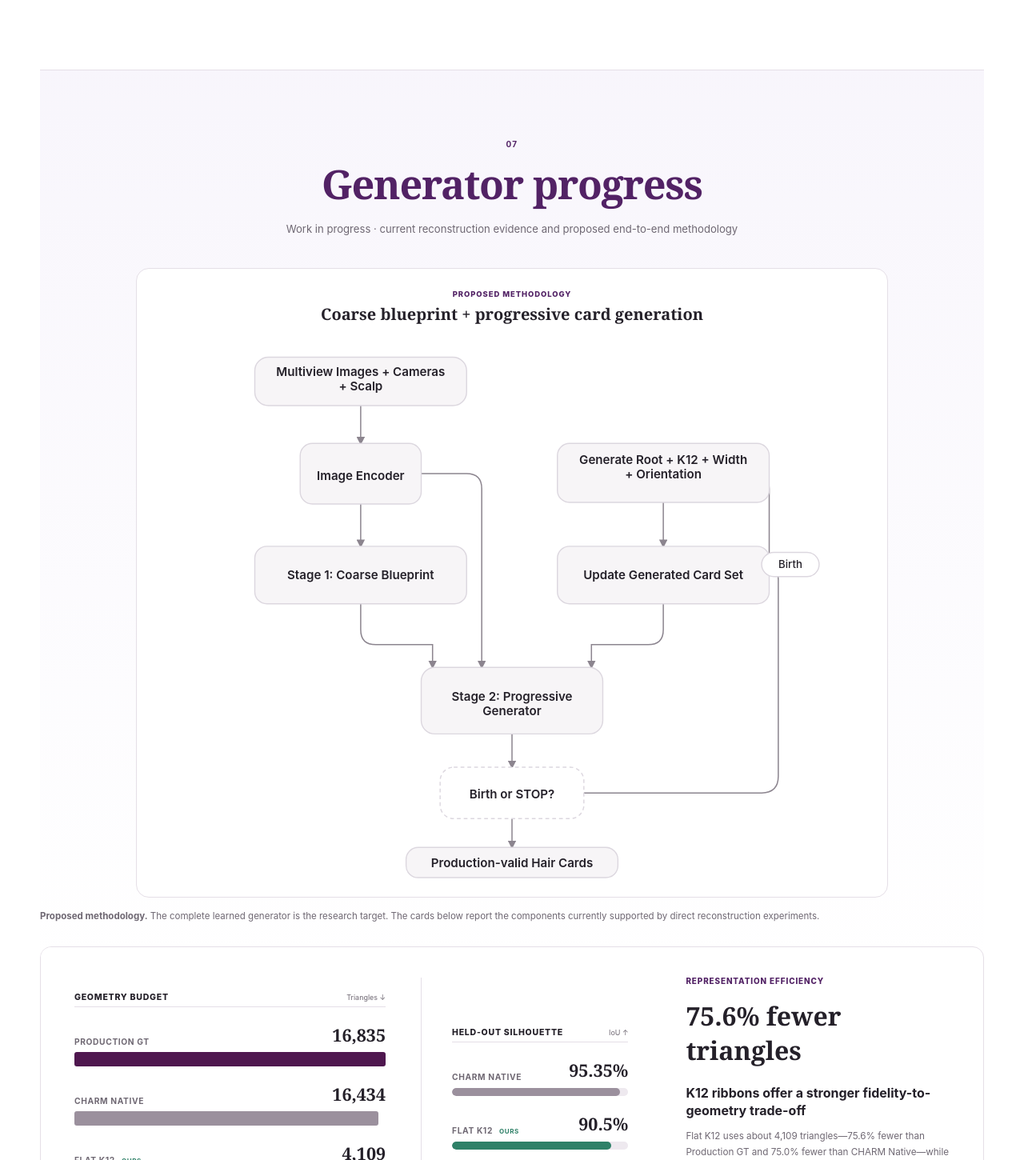
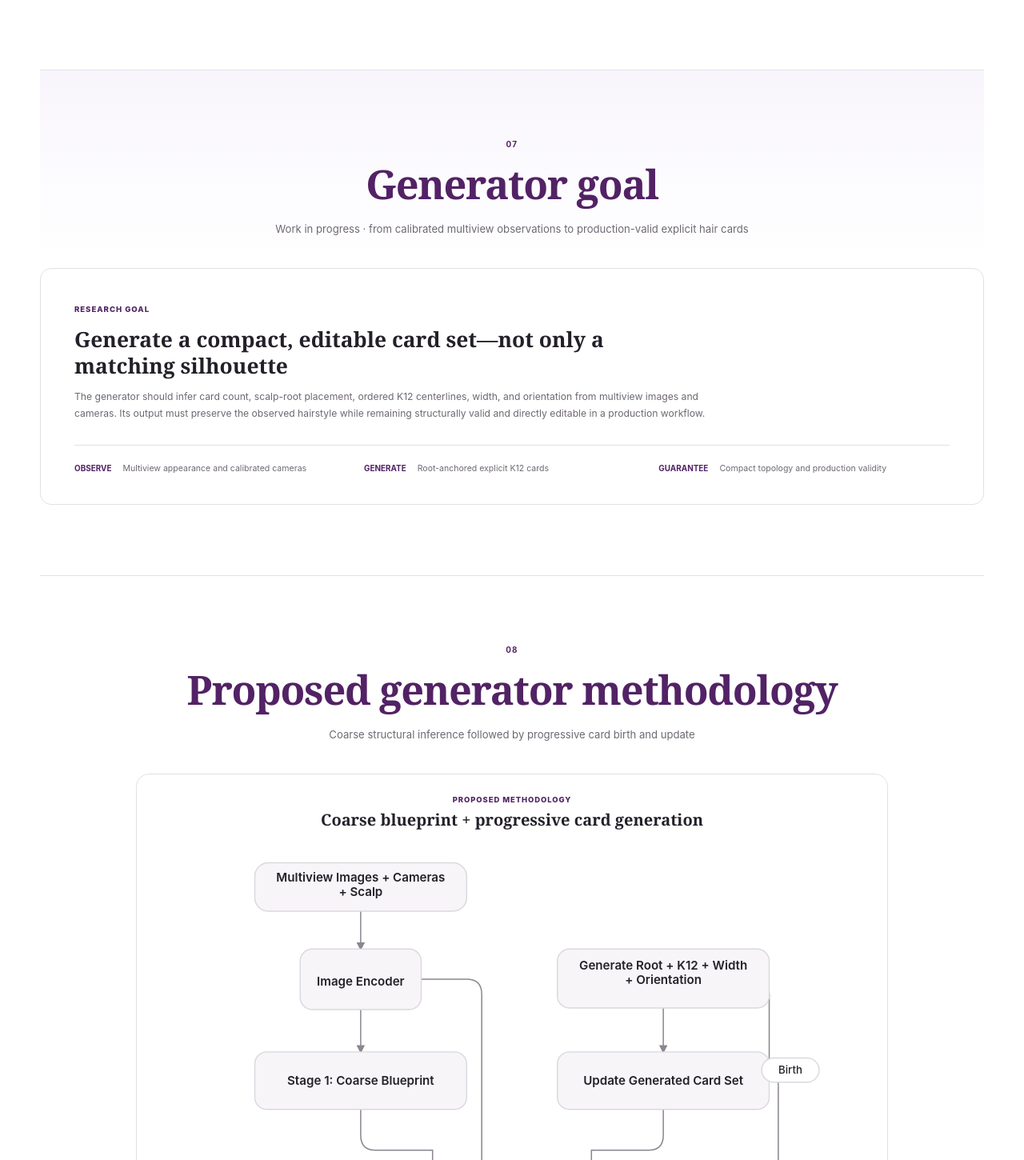
Before and after one commit to Xinyi-0916/research-site, a React (Vite) app: page / in a window 1280 px wide. Shown: the part 10550-12000 px from the top of the page at 80% size. Built offline with nearby package versions, Linux system fonts and the light colour scheme.

Commit message:
Restructure generator goal methodology and progress

```diff
--- a/src/ResearchSite.jsx
+++ b/src/ResearchSite.jsx
@@ -135,8 +135,18 @@ function ResultsCharts() {
 }
 
 function GeneratorProgress() {
-  return <section className="content-section generator-section" id="generator">
-    <SectionHead number="07" title="Generator progress" note="Work in progress · current reconstruction evidence and proposed end-to-end methodology" />
+  return <>
+    <section className="content-section generator-section" id="generator">
+      <SectionHead number="07" title="Generator goal" note="Work in progress · from calibrated multiview observations to production-valid explicit hair cards" />
+      <div className="generator-goal-card">
+        <span>Research goal</span>
+        <h3>Generate a compact, editable card set—not only a matching silhouette</h3>
+        <p>The generator should infer card count, scalp-root placement, ordered K12 centerlines, width, and orientation from multiview images and cameras. Its output must preserve the observed hairstyle while remaining structurally valid and directly editable in a production workflow.</p>
+        <div><strong>Observe</strong><span>Multiview appearance and calibrated cameras</span><strong>Generate</strong><span>Root-anchored explicit K12 cards</span><strong>Guarantee</strong><span>Compact topology and production validity</span></div>
+      </div>
+    </section>
+    <section className="content-section generator-method-section" id="generator-methodology">
+    <SectionHead number="08" title="Proposed generator methodology" note="Coarse structural inference followed by progressive card birth and update" />
     <figure className="generator-flowchart">
       <figcaption><span>Proposed methodology</span><strong>Coarse blueprint + progressive card generation</strong></figcaption>
       <svg viewBox="0 0 920 720" role="img" aria-labelledby="generator-flow-title generator-flow-desc">
@@ -166,23 +176,23 @@ function GeneratorProgress() {
         </g>
       </svg>
     </figure>
-    <p className="pipeline-boundary"><strong>Proposed methodology.</strong> The complete learned generator is the research target. The cards below report the components currently supported by direct reconstruction experiments.</p>
+    <p className="pipeline-boundary"><strong>Method boundary.</strong> The complete learned generator is the research target; the modules below are currently validated through representation and reconstruction experiments.</p>
+    </section>
+    <section className="content-section generator-progress-section" id="generator-progress">
+    <SectionHead number="09" title="Generator progress" note="Current representation, reconstruction, and geometry-prior evidence" />
     <div className="generator-studies">{generatorProgress.studies.map((study) => <article key={study.label}>
-      {study.kind === 'representation' ? <figure className="representation-figure" aria-label="Production GT uses 16,835 triangles, CHARM Native uses 16,434, and compact K12 ribbons use 4,109. CHARM reaches 95.35 percent held-out silhouette IoU and K12 reaches 90.5 percent.">
-        <div className="triangle-comparison">
-          <header><span>Geometry budget</span><small>Triangles ↓</small></header>
-          <div className="production"><span>Production GT</span><strong>{study.sourceTriangles.toLocaleString()}</strong><i style={{ '--bar-size': '100%' }} /></div>
-          <div className="charm"><span>CHARM Native</span><strong>{study.charmTriangles.toLocaleString()}</strong><i style={{ '--bar-size': `${(study.charmTriangles / study.sourceTriangles) * 100}%` }} /></div>
-          <div className="ours"><span>Flat K12 <b>Ours</b></span><strong>{study.compactTriangles.toLocaleString()}</strong><i style={{ '--bar-size': `${(study.compactTriangles / study.sourceTriangles) * 100}%` }} /></div>
-        </div>
-        <div className="representation-retention"><header><span>Held-out silhouette</span><small>IoU ↑</small></header>
-          <div><span>CHARM Native</span><strong>{study.charmIou}%</strong><i><b style={{ '--retention': `${study.charmIou}%` }} /></i></div>
-          <div className="ours"><span>Flat K12 <b>Ours</b></span><strong>{study.heldoutIou}%</strong><i><b style={{ '--retention': `${study.heldoutIou}%` }} /></i></div>
+      {study.kind === 'representation' ? <figure className="representation-figure" aria-label="Vertical triangle-count comparison: Production GT 16,835, CHARM Native 16,434, and our Flat K12 representation 4,109.">
+        <figcaption><strong>Representation geometry budget</strong><span>Triangle count ↓ · silhouette IoU is noted below each bar</span></figcaption>
+        <div className="representation-bars">
+          <div><strong>{study.sourceTriangles.toLocaleString()}</strong><i style={{ height: '100%' }} /><span>Production GT</span><small>Reference · 100%</small></div>
+          <div><strong>{study.charmTriangles.toLocaleString()}</strong><i style={{ height: `${study.charmTriangles / study.sourceTriangles * 100}%` }} /><span>CHARM</span><small>IoU · {study.charmIou}%</small></div>
+          <div className="ours"><strong>{study.compactTriangles.toLocaleString()}</strong><i style={{ height: `${study.compactTriangles / study.sourceTriangles * 100}%` }} /><span>Ours</span><small>IoU · {study.heldoutIou}%</small></div>
         </div>
       </figure> : <figure><img src={study.image} alt={study.alt} /></figure>}
       <div><span>{study.label}</span><strong className="generator-value">{study.value}</strong><h3>{study.title}</h3><p>{study.body}</p></div>
     </article>)}</div>
-  </section>
+    </section>
+  </>
 }
 
 export default function ResearchSite() {
--- a/src/styles.css
+++ b/src/styles.css
@@ -447,6 +447,13 @@ th:first-child { text-align: left; }
 .loss-terms .math-display, .loss-terms .math-display * { letter-spacing: normal !important; text-transform: none !important; }
 
 .generator-section { background: linear-gradient(180deg, rgba(246,243,251,.78), transparent 38%); }
+.generator-goal-card { margin-top: 28px; padding: 38px 42px; border: 1px solid var(--line); border-radius: 14px; background: white; }
+.generator-goal-card > span { color: var(--green); font-size: .6rem; font-weight: 800; letter-spacing: .1em; text-transform: uppercase; }
+.generator-goal-card h3 { max-width: 760px; margin: 14px 0 12px; font-family: var(--serif); font-size: 1.65rem; font-weight: 600; line-height: 1.25; }
+.generator-goal-card > p { max-width: 800px; margin: 0; color: var(--muted); font-size: .76rem; line-height: 1.7; }
+.generator-goal-card > div { display: grid; grid-template-columns: auto 1fr auto 1fr auto 1fr; margin-top: 28px; padding-top: 22px; align-items: baseline; gap: 8px 14px; border-top: 1px solid var(--line); }
+.generator-goal-card > div strong { color: var(--green); font-size: .62rem; text-transform: uppercase; }
+.generator-goal-card > div span { color: var(--muted); font-size: .66rem; }
 .generator-flowchart { max-width: 940px; margin: 28px auto 0; padding: 26px 34px 20px; border: 1px solid var(--line); border-radius: 16px; background: white; }
 .generator-flowchart figcaption { display: grid; justify-items: center; gap: 6px; }
 .generator-flowchart figcaption span { color: var(--green); font-size: .59rem; font-weight: 800; letter-spacing: .1em; text-transform: uppercase; }
@@ -464,24 +471,18 @@ th:first-child { text-align: left; }
 .generator-studies > article { display: grid; grid-template-columns: minmax(0, 1.45fr) minmax(270px, .75fr); min-height: 320px; overflow: hidden; border: 1px solid var(--line); border-radius: 14px; background: white; }
 .generator-studies figure { margin: 0; min-height: 320px; background: #fff; }
 .generator-studies img { width: 100%; height: 100%; max-height: 470px; object-fit: contain; display: block; }
-.representation-figure { display: grid; grid-template-columns: minmax(0, 1.2fr) minmax(230px, .8fr); align-items: stretch; gap: 44px; padding: 38px 42px; }
-.triangle-comparison, .representation-retention { display: grid; align-content: center; gap: 20px; }
-.triangle-comparison header, .representation-retention header { display: flex; padding-bottom: 5px; align-items: baseline; justify-content: space-between; border-bottom: 1px solid var(--line); }
-.triangle-comparison header span, .representation-retention header span { color: var(--ink); font-size: .66rem; font-weight: 800; letter-spacing: .07em; text-transform: uppercase; }
-.triangle-comparison header small, .representation-retention header small { color: var(--muted); font-size: .56rem; }
-.triangle-comparison > div { display: grid; grid-template-columns: 1fr auto; align-items: end; gap: 7px 18px; }
-.triangle-comparison span, .representation-retention span { color: var(--muted); font-size: .64rem; font-weight: 750; letter-spacing: .06em; text-transform: uppercase; }
-.triangle-comparison span b, .representation-retention span b { margin-left: 5px; color: #2f8168; font-size: .5rem; }
-.triangle-comparison strong { font-family: var(--serif); font-size: 1.35rem; font-weight: 600; }
-.triangle-comparison i { grid-column: 1 / -1; width: var(--bar-size); height: 18px; border-radius: 3px; background: #4f174f; }
-.triangle-comparison .charm i { background: #9b909d; }
-.triangle-comparison .ours i { background: #2f8168; }
-.representation-retention { padding-left: 38px; border-left: 1px solid var(--line); }
-.representation-retention > div { display: grid; grid-template-columns: 1fr auto; gap: 8px 14px; align-items: end; }
-.representation-retention strong { font-family: var(--serif); font-size: 1.35rem; font-weight: 600; }
-.representation-retention > div > i { grid-column: 1 / -1; height: 10px; overflow: hidden; border-radius: 8px; background: #eee9ef; }
-.representation-retention > div > i > b { display: block; width: var(--retention); height: 100%; border-radius: inherit; background: #9b909d; }
-.representation-retention .ours > i > b { background: #2f8168; }
+.representation-figure { display: grid; padding: 30px 42px 34px; grid-template-rows: auto 1fr; }
+.representation-figure figcaption { display: grid; }
+.representation-figure figcaption strong { font-family: var(--serif); font-size: 1.08rem; font-weight: 600; }
+.representation-figure figcaption span { margin-top: 4px; color: var(--muted); font-size: .6rem; }
+.representation-bars { display: grid; height: 245px; margin-top: 24px; padding: 20px 12px 0; grid-template-columns: repeat(3, 1fr); align-items: end; gap: 28px; border-bottom: 1px solid var(--line); }
+.representation-bars > div { display: grid; height: 100%; grid-template-rows: 18px 1fr 22px 19px; justify-items: center; align-items: end; }
+.representation-bars strong { font-size: .59rem; }
+.representation-bars i { display: block; width: min(72px, 72%); min-height: 4px; border-radius: 5px 5px 0 0; background: #4f174f; }
+.representation-bars > div:nth-child(2) i { background: #9b909d; }
+.representation-bars .ours i { background: #2f8168; }
+.representation-bars span { padding-top: 8px; color: var(--ink); font-size: .62rem; font-weight: 750; text-transform: uppercase; }
+.representation-bars small { color: var(--muted); font-size: .52rem; }
 .generator-studies > article > div { padding: 30px; align-self: center; }
 .generator-studies > article > div > span { color: var(--green); font-size: .62rem; font-weight: 800; letter-spacing: .09em; text-transform: uppercase; }
 .generator-value { display: block; margin: 14px 0 22px; color: var(--ink); font-family: var(--serif); font-size: 2rem; }
@@ -491,10 +492,12 @@ th:first-child { text-align: left; }
 @media (max-width: 700px) {
   .generator-flowchart { padding: 18px 8px 8px; }
   .generator-flowchart figcaption strong { font-size: 1rem; }
+  .generator-goal-card { padding: 30px 24px; }
+  .generator-goal-card > div { grid-template-columns: auto 1fr; }
   .generator-studies > article { grid-template-columns: 1fr; }
   .generator-studies figure { min-height: 220px; }
-  .representation-figure { grid-template-columns: 1fr; gap: 30px; padding: 30px 24px; }
-  .representation-retention { padding: 28px 0 0; border-top: 1px solid var(--line); border-left: 0; }
+  .representation-figure { padding: 26px 20px 30px; }
+  .representation-bars { gap: 12px; }
 }
 
 .results-charts { margin-top: 34px; }
```
